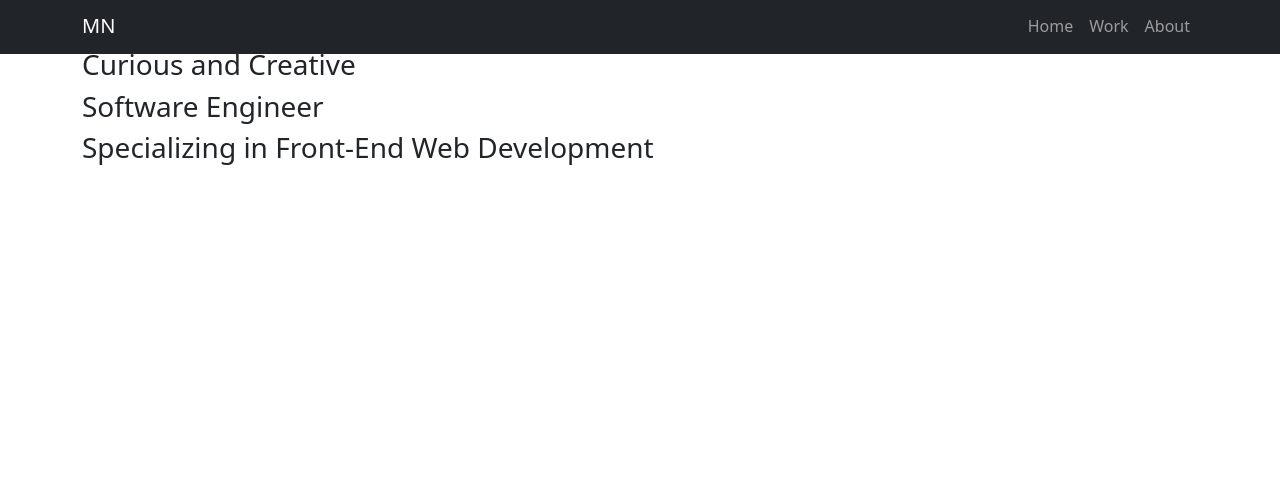
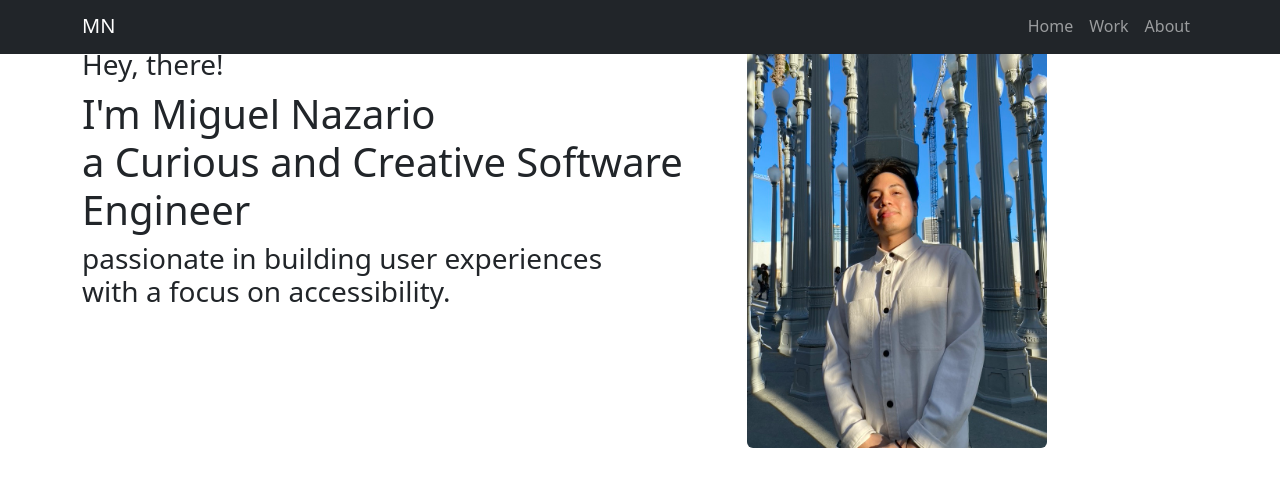
Before and after one commit to gitMiguel27/my-portfolio, a React (Vite) app: page / in a window 1280 px wide. Shown: the part 8-494 px from the top of the page. Built offline with nearby package versions, Linux system fonts and the light colour scheme.

Commit message:
updated hero page

```diff
--- a/src/pages/Hero/Hero.jsx
+++ b/src/pages/Hero/Hero.jsx
@@ -1,17 +1,18 @@
-import { Container } from "react-bootstrap"
+import { Col, Container, Image, Row } from "react-bootstrap"
 
 function Hero() {
   return (
     <Container id='home' style={{ height: '100vh', scrollSnapAlign: 'center', scrollMarginTop: '100px' }} >
-      <h3>
-        Curious and Creative
-      </h3>
-      <h3>
-        Software Engineer
-      </h3>
-      <h3>
-        Specializing in Front-End Web Development
-      </h3>
+      <Row>
+        <Col md={7} >
+          <h3>Hey, there!</h3>
+          <h1>I&apos;m Miguel Nazario<br/> a Curious and Creative Software Engineer</h1>
+          <h3>passionate in building user experiences<br/> with a focus on accessibility.</h3>
+        </Col>
+        <Col md={5} >
+          <Image src="/profile.jpeg" alt="profile pic" rounded style={{ height: '50vh' }} />
+        </Col>
+      </Row>
     </Container>
   )
 }
```
Also changed, not shown: public/profile.jpeg (added).
